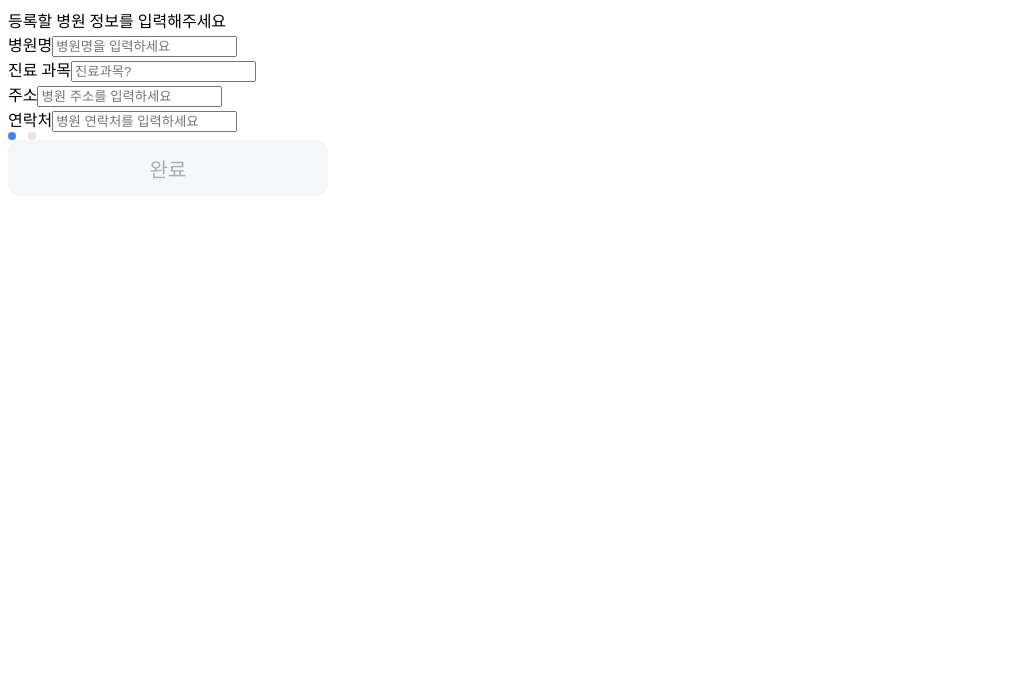
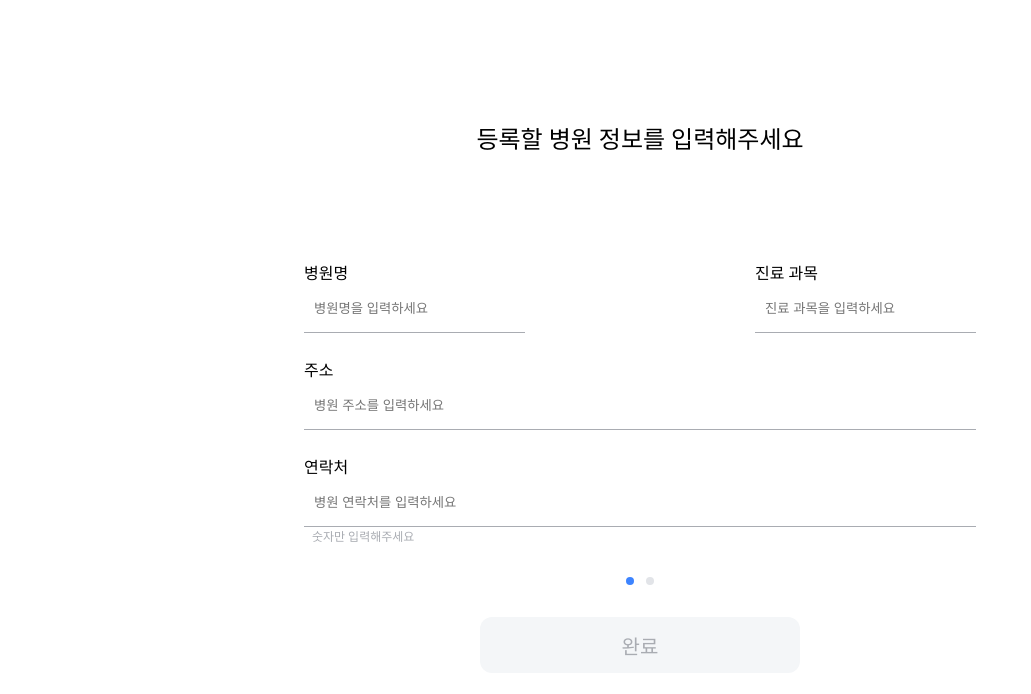
Before and after one commit to Likelion-B2A4/Frontend, a React (Vite) app: page /signuphosp in a window 1280 px wide. Shown: the top 694 px of the page, without its empty margins (0-1031 px from the left). Built offline with nearby package versions, Linux system fonts and the light colour scheme.

Commit message:
#13 [UI] Step1Form UI 수정

```diff
--- a/src/components/FormInput.tsx
+++ b/src/components/FormInput.tsx
@@ -51,7 +51,7 @@ const FormInput = ({
 
   // 렌더링
   return (
-    <div className="w-[320px]">
+    <div className="w-full">
       <div
         className={`flex text-[16px] h-[48px] pl-[8px] pr-[16px] items-center outline-none ${currentColor}`}
       >
@@ -71,6 +71,7 @@ const FormInput = ({
       {/* 힌트/에러 메시지 영역 */}
       {isPassword && <div className={messageClassName}>영문, 숫자 포함 8자 이상</div>}
       {isConfirmPassword && <div className={confirmedMessageClassName}>비밀번호가 일치합니다</div>}
+      {label !== 'id' || 'pw' ? <div className={messageClassName}>{hint}</div> : <div></div>}
     </div>
   );
 };
--- a/src/pages/SignUpHosp.tsx
+++ b/src/pages/SignUpHosp.tsx
@@ -1,6 +1,7 @@
 import React from 'react';
 import Button from '../components/Button';
 import { useState, useEffect } from 'react';
+import FormInput from '../components/FormInput';
 
 interface IFormData {
   hospitalName: string;
@@ -23,32 +24,35 @@ interface Step2FormProps {
 
 const Step1Form = ({ formData, handleInputChange, onKeyDown }: Step1FormProps) => {
   return (
-    <div id="step1">
+    <div id="step1" className="flex flex-col gap-y-[24px]">
       {/* 병원가입 폼-1 */}
+      <div className="flex flex-row justify-between">
         <div>
           병원명
-        <input
-          type="text"
+          <FormInput
+            label="form"
             placeholder="병원명을 입력하세요"
+            name="hospitalName"
             value={formData.hospitalName}
             onChange={handleInputChange}
-          name="hospitalName"
           />
         </div>
         <div>
+          {/* 드롭다운 선택지 */}
           진료 과목
-        <input
-          type="text"
-          placeholder="진료과목?"
+          <FormInput
+            label="form"
+            placeholder="진료 과목을 입력하세요"
             name="subject"
             value={formData.subject}
             onChange={handleInputChange}
           />
-      </div>{' '}
-      {/* 드롭다운 선택지 */}
+        </div>
+      </div>
       <div>
         주소
-        <input
+        <FormInput
+          label="form"
           placeholder="병원 주소를 입력하세요"
           name="address"
           value={formData.address}
@@ -57,8 +61,10 @@ const Step1Form = ({ formData, handleInputChange, onKeyDown }: Step1FormProps) =
       </div>
       <div>
         연락처
-        <input
+        <FormInput
+          label="form"
           placeholder="병원 연락처를 입력하세요"
+          hint="숫자만 입력해주세요"
           name="contactNumber"
           value={formData.contactNumber}
           onChange={handleInputChange}
@@ -119,14 +125,6 @@ const SignUpHosp = () => {
     }
   };
 
-  // 다음 단계로 이동
-  //   useEffect(() => {
-  //     if (currentStep === 1 && isStep1Valid && onkeydown=handleKeyDownEnter(e)) {
-  //       // 1단계가 유효하면 2단계로 자동 이동
-  //       setCurrentStep(2);
-  //     }
-  //   }, [formData, currentStep, isStep1Valid]);
-
   const handleInputChange = (e: React.ChangeEvent<HTMLInputElement | HTMLTextAreaElement>) => {
     const { name, value } = e.target;
     setFormData((prevData) => ({
@@ -144,9 +142,12 @@ const SignUpHosp = () => {
   };
 
   return (
-    <div>
+    <div className="my-[120px] mx-[296px]">
       {/* 안내문구 */}
-      <div>등록할 병원 정보를 입력해주세요</div>
+      <div className="flex justify-center items-center mb-[105px] text-[24px]">
+        등록할 병원 정보를 입력해주세요
+      </div>
+      {/* 폼 */}
       <form onSubmit={handleSubmit}>
         {currentStep === 1 && (
           <Step1Form
@@ -158,7 +159,7 @@ const SignUpHosp = () => {
         {currentStep === 2 && (
           <Step2Form formData={formData} handleInputChange={handleInputChange} />
         )}
-        <div className="flex flex-row gap-[12px]">
+        <div className="flex flex-row gap-[12px] mt-[32px] justify-center">
           {/* 슬라이더 용 버튼 */}
           <div
             className={
@@ -173,6 +174,7 @@ const SignUpHosp = () => {
             }
           />
         </div>
+        <div className="mt-[32px] flex justify-center content-center items-center">
           <Button
             type="submit"
             variant={isStep1Valid && isStep2Valid ? 'colored' : 'default'}
@@ -180,6 +182,7 @@ const SignUpHosp = () => {
           >
             완료
           </Button>
+        </div>
       </form>
     </div>
   );
```
Lines whose indentation alone changed are shown as unchanged.
